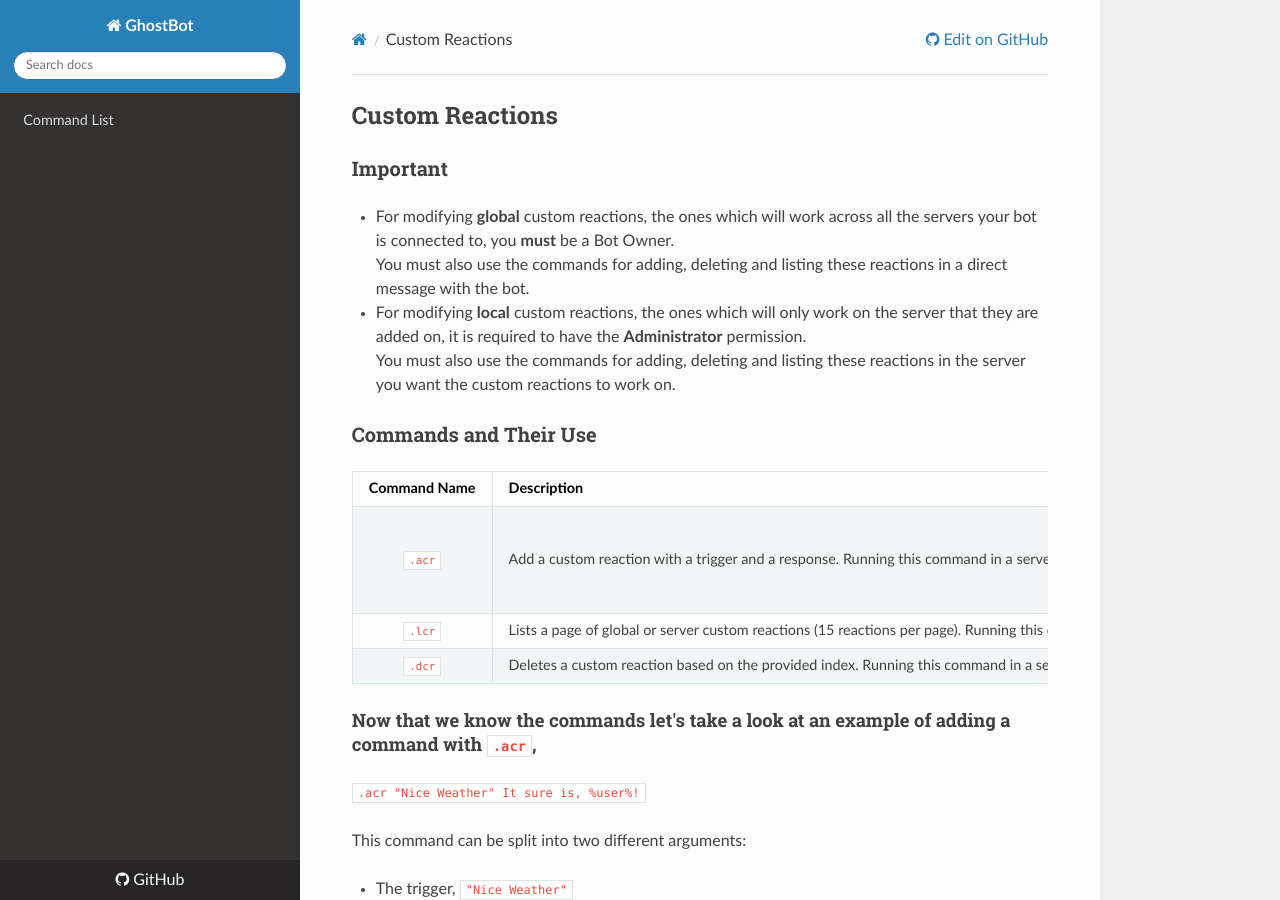
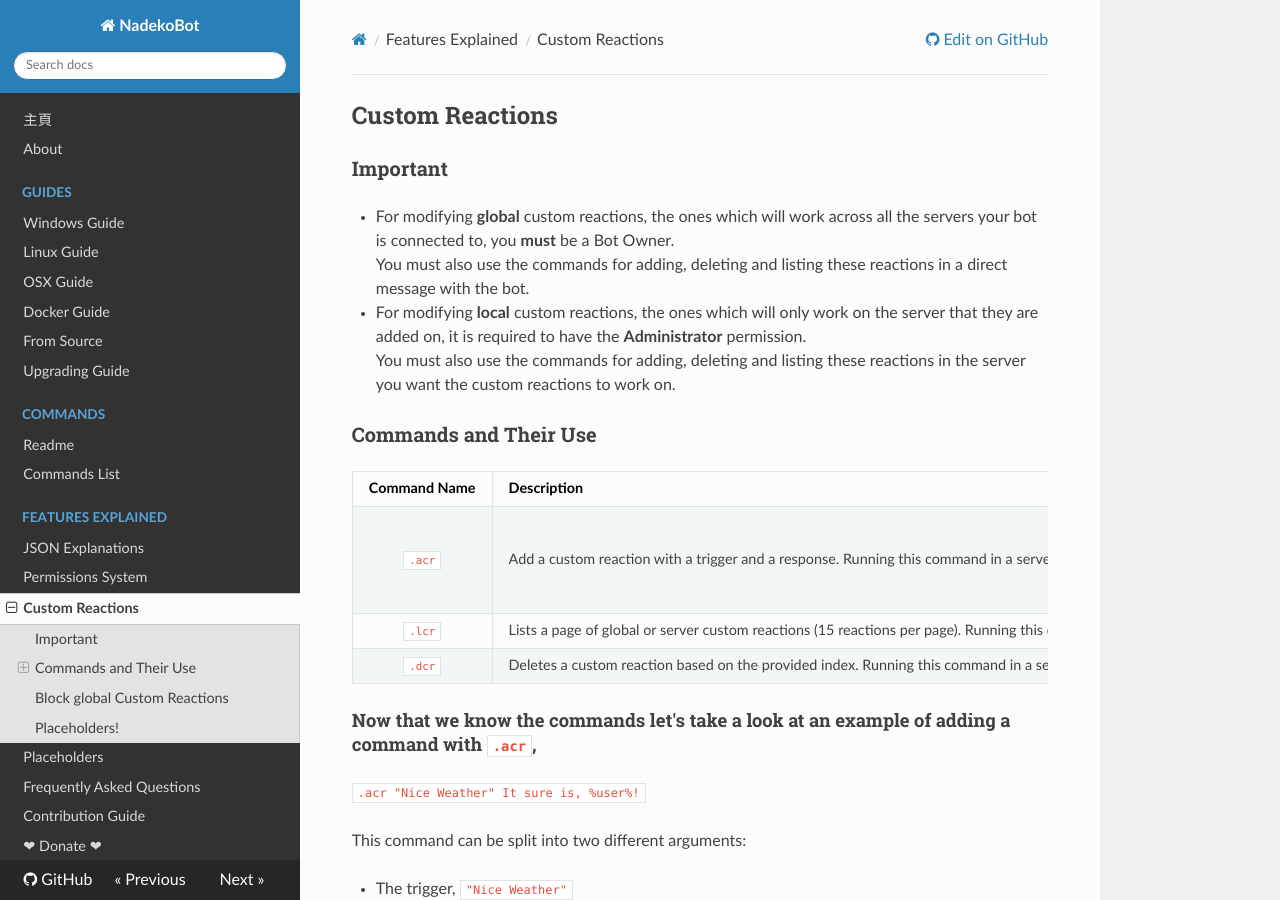
Before and after one commit to LitGhostLove/GhostBot, an MkDocs documentation site: the page built from docs/Custom Reactions.md, in a window 1280 px wide and 900 px high. Built offline with MkDocs 1.6.1, drawn with Linux system fonts in a browser that asks for light colours; nearby versions of some CDN libraries; old or Windows-style settings are respelled for this version of MkDocs.

Commit message:
Update mkdocs.yml

```diff
--- a/mkdocs.yml
+++ b/mkdocs.yml
@@ -1,6 +1,25 @@
-site_name: GhostBot
+site_name: NadekoBot
 repo_url: https://github.com/LitGhostLove/GhostBot
 pages:
-- Command List: Chinese command list.md
+- 主頁: index.md
+- About: about.md
+- Guides:
+    - Windows Guide: guides/Windows Guide.md
+    - Linux Guide: guides/Linux Guide.md
+    - OSX Guide: guides/OSX Guide.md
+    - Docker Guide: guides/Docker Guide.md
+    - From Source: guides/From Source.md
+    - Upgrading Guide: guides/Upgrading Guide.md
+- Commands:
+    - Readme: Readme.md
+    - Commands List: Commands List.md
+- Features Explained:
+    - JSON Explanations: JSON Explanations.md
+    - Permissions System: Permissions System.md
+    - Custom Reactions: Custom Reactions.md
+    - Placeholders: Placeholders.md
+- Frequently Asked Questions: Frequently Asked Questions.md
+- Contribution Guide: Contribution Guide.md
+- ❤ Donate ❤: Donate.md
 
 theme: readthedocs
```
